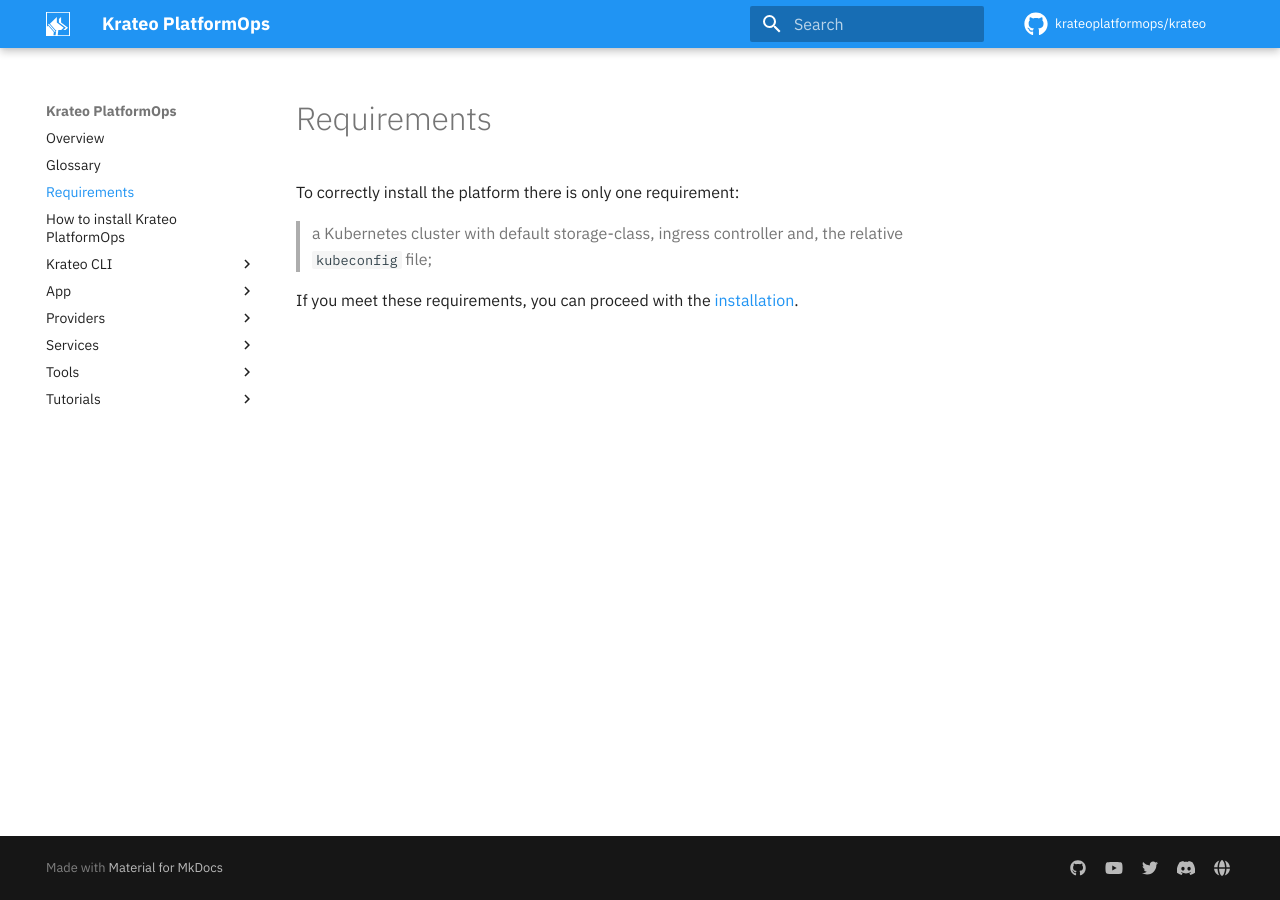
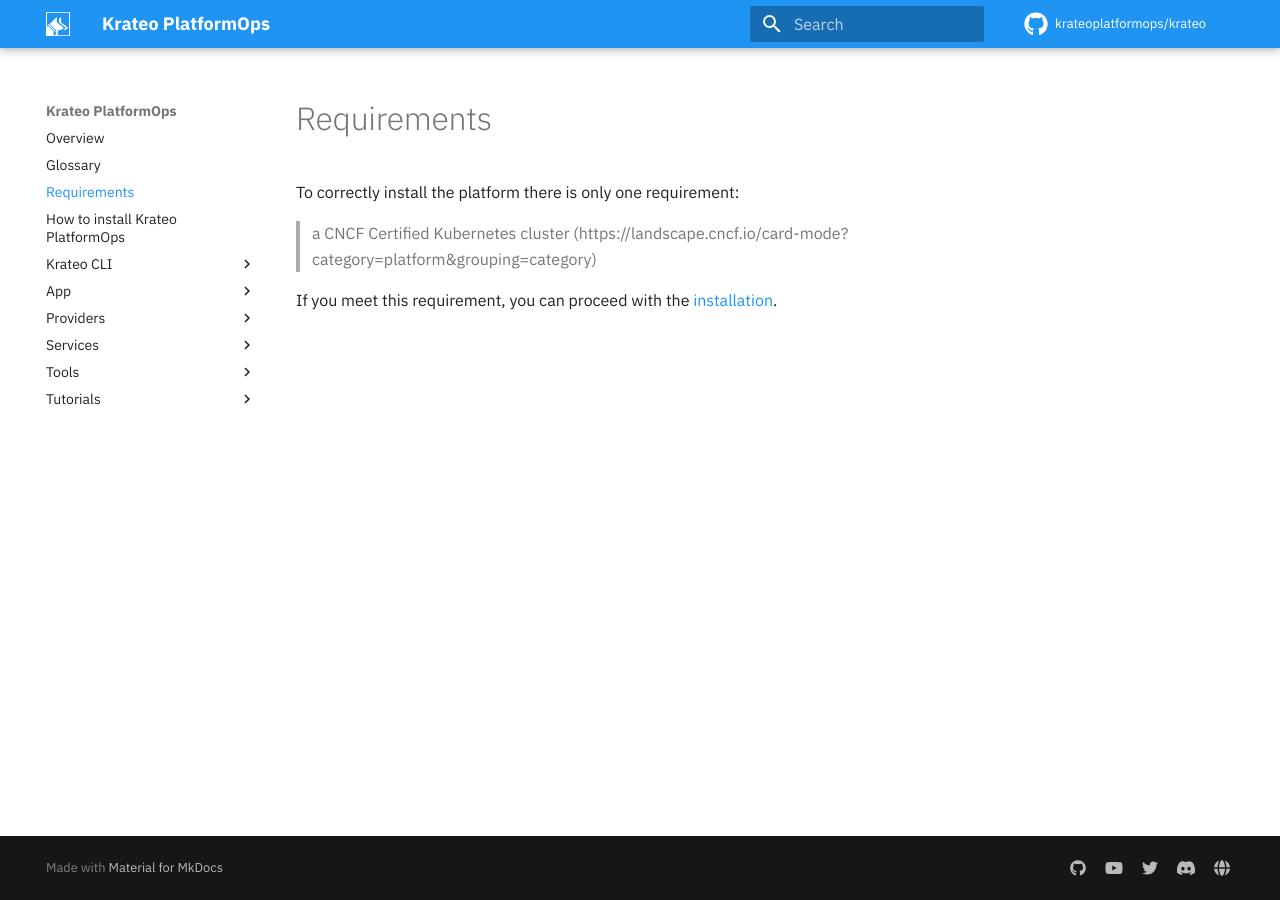
Before and after one commit to krateoplatformops/krateo-docs, an MkDocs documentation site: the page built from docs/requirements.md, in a window 1280 px wide. Built offline with MkDocs 1.6.1 and Material for MkDocs 9.7.7, drawn with Linux system fonts in a browser that asks for light colours; comment, search, counter and statistics services are not loaded.

Commit message:
Update requirements.md

```diff
--- a/docs/requirements.md
+++ b/docs/requirements.md
@@ -2,6 +2,6 @@
 
 To correctly install the platform there is only one requirement:
 
-> a Kubernetes cluster with default storage-class, ingress controller and, the relative `kubeconfig` file;
+> a CNCF Certified Kubernetes cluster (https://landscape.cncf.io/card-mode?category=platform&grouping=category)
 
-If you meet these requirements, you can proceed with the [installation](./cli/cli-overview.md#installing-the-krateo-cli).
+If you meet this requirement, you can proceed with the [installation](./cli/cli-overview.md#installing-the-krateo-cli).
```
